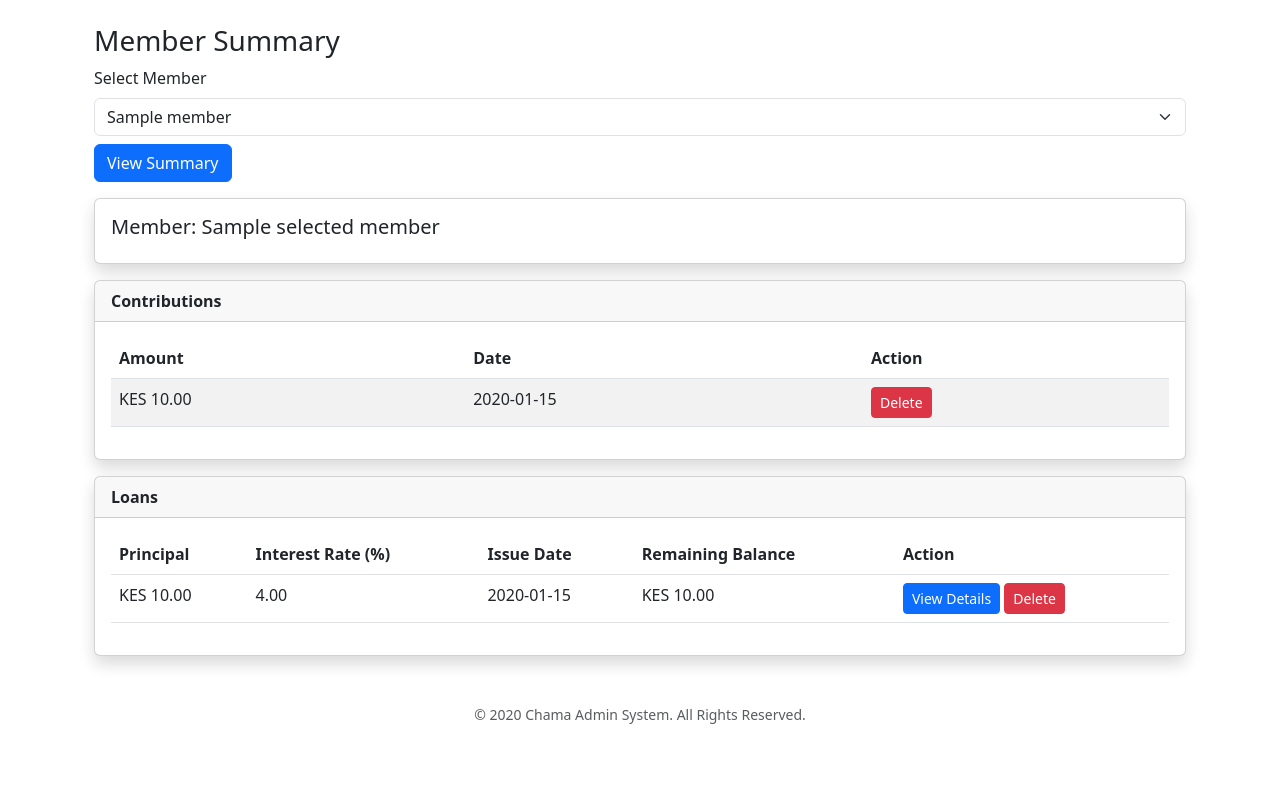
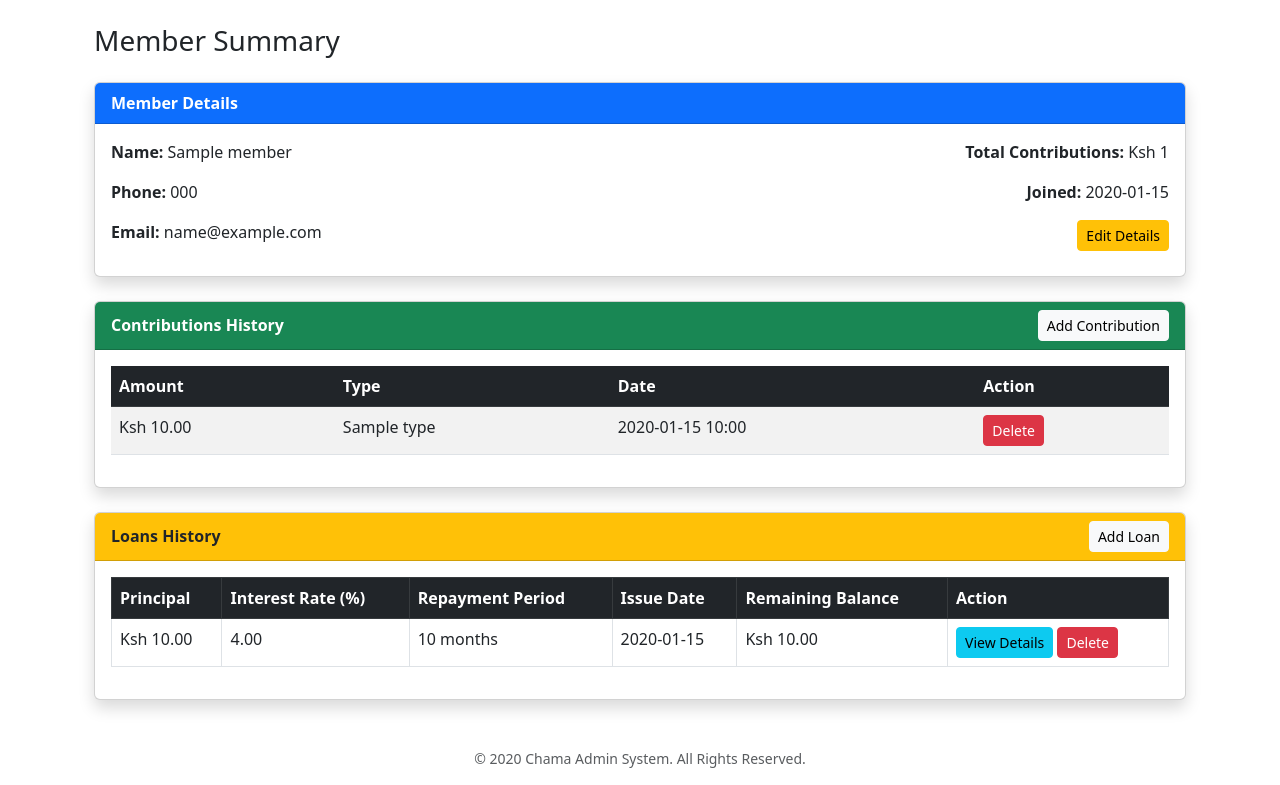
Before and after one commit to mubeakungu/chama-app, a Flask app: template templates/member_summary.html in a window 1280 px wide. Shown: the part 56-841 px from the top of the page. Before the commit the page ends 780 px from the top, so only its background shows below. Run offline with Flask 3, Linux system fonts and the light colour scheme; the template is opened without the code that fills it: most values are stand-ins (such as "Sample title", 1, 10 or a date in 2020); parts of the project's set-up code (start-up, migrations or seed data) failed here and were passed over.

Commit message:
Update member_summary.html

```diff
--- a/templates/member_summary.html
+++ b/templates/member_summary.html
@@ -1,35 +1,43 @@
 {% extends "base.html" %}
+
+{% block title %}Member Summary - Chama Management{% endblock %}
+
 {% block content %}
 
 <div class="container mt-4">
 
-<h3>Member Summary</h3>
+    <h3 class="mb-4">Member Summary</h3>
 
-<form action="{{ url_for('member_summary', member_id=member.id) }}" method="POST" class="mb-3">
-    <label for="member_id" class="form-label">Select Member</label>
-    <select name="member_id" id="member_id" class="form-select" required>
-        <option value="">-- Select a member --</option>
-        {% for member in members %}
-        <option value="{{ member.id }}" {% if selected_member and selected_member.id == member.id %}selected{% endif %}>{{ member.name }}</option>
-        {% endfor %}
-    </select>
-    <button type="submit" class="btn btn-primary mt-2">View Summary</button>
-</form>
-
-{% if selected_member %}
-<div class="card shadow mb-3">
+    <div class="card shadow mb-4">
+        <div class="card-header bg-primary text-white fw-bold">Member Details</div>
         <div class="card-body">
-        <h5>Member: {{ selected_member.name }}</h5>
+            <div class="row">
+                <div class="col-md-6">
+                    <p><strong>Name:</strong> {{ member.name }}</p>
+                    <p><strong>Phone:</strong> {{ member.phone }}</p>
+                    <p><strong>Email:</strong> {{ member.email }}</p>
+                </div>
+                <div class="col-md-6 text-md-end">
+                    <p><strong>Total Contributions:</strong> Ksh {{ total_contributions | round(2) }}</p>
+                    <p><strong>Joined:</strong> {{ member.join_date.strftime('%Y-%m-%d') }}</p>
+                    <a href="{{ url_for('edit_member', member_id=member.id) }}" class="btn btn-warning btn-sm">Edit Details</a>
+                </div>
+            </div>
         </div>
     </div>
 
-<div class="card shadow mb-3">
-    <div class="card-header fw-bold">Contributions</div>
+    <div class="card shadow mb-4">
+        <div class="card-header bg-success text-white fw-bold d-flex justify-content-between align-items-center">
+            Contributions History
+            <a href="{{ url_for('add_contribution') }}" class="btn btn-light btn-sm">Add Contribution</a>
+        </div>
         <div class="card-body">
-        <table class="table table-striped">
-            <thead>
+            {% if contributions %}
+            <table class="table table-striped table-hover">
+                <thead class="table-dark">
                     <tr>
                         <th>Amount</th>
+                        <th>Type</th>
                         <th>Date</th>
                         <th>Action</th>
                     </tr>
@@ -37,28 +45,35 @@
                 <tbody>
                     {% for c in contributions %}
                     <tr>
-                    <td>KES {{ "%.2f"|format(c.amount) }}</td>
-                    <td>{{ c.date.strftime('%Y-%m-%d') }}</td>
+                        <td>Ksh {{ "%.2f"|format(c.amount) }}</td>
+                        <td>{{ c.type }}</td>
+                        <td>{{ c.date.strftime('%Y-%m-%d %H:%M') }}</td>
                         <td>
-                        <a href="{{ url_for('delete_contribution', contribution_id=c.id, member_id=selected_member.id) }}" class="btn btn-danger btn-sm" onclick="return confirm('Are you sure you want to delete this contribution?');">Delete</a>
+                            <a href="{{ url_for('delete_contribution', contribution_id=c.id, member_id=member.id) }}" class="btn btn-danger btn-sm" onclick="return confirm('Are you sure you want to delete this contribution?');">Delete</a>
                         </td>
                     </tr>
-                {% else %}
-                <tr><td colspan="3">No contributions found.</td></tr>
                     {% endfor %}
                 </tbody>
             </table>
+            {% else %}
+            <p class="text-muted text-center">No contributions found for this member.</p>
+            {% endif %}
         </div>
     </div>
 
-<div class="card shadow">
-    <div class="card-header fw-bold">Loans</div>
+    <div class="card shadow mb-4">
+        <div class="card-header bg-warning text-dark fw-bold d-flex justify-content-between align-items-center">
+            Loans History
+            <a href="{{ url_for('add_loan') }}" class="btn btn-light btn-sm">Add Loan</a>
+        </div>
         <div class="card-body">
-        <table class="table">
-            <thead>
+            {% if loans %}
+            <table class="table table-bordered table-hover">
+                <thead class="table-dark">
                     <tr>
                         <th>Principal</th>
                         <th>Interest Rate (%)</th>
+                        <th>Repayment Period</th>
                         <th>Issue Date</th>
                         <th>Remaining Balance</th>
                         <th>Action</th>
@@ -67,23 +82,25 @@
                 <tbody>
                     {% for loan in loans %}
                     <tr>
-                    <td>KES {{ "%.2f"|format(loan.principal) }}</td>
+                        <td>Ksh {{ "%.2f"|format(loan.principal) }}</td>
                         <td>{{ "%.2f"|format(loan.interest_rate) }}</td>
+                        <td>{{ loan.repayment_period }} months</td>
                         <td>{{ loan.issue_date.strftime('%Y-%m-%d') }}</td>
-                    <td>KES {{ "%.2f"|format(loan.remaining_balance) }}</td>
+                        <td>Ksh {{ "%.2f"|format(loan.remaining_balance) }}</td>
                         <td>
-                        <a href="{{ url_for('loan_details', loan_id=loan.id) }}" class="btn btn-primary btn-sm">View Details</a>
-                        <a href="{{ url_for('delete_loan', loan_id=loan.id, member_id=selected_member.id) }}" class="btn btn-danger btn-sm" onclick="return confirm('Are you sure you want to delete this loan?');">Delete</a>
+                            <a href="{{ url_for('loan_details', loan_id=loan.id) }}" class="btn btn-info btn-sm">View Details</a>
+                            <a href="{{ url_for('delete_loan', loan_id=loan.id) }}" class="btn btn-danger btn-sm" onclick="return confirm('Are you sure you want to delete this loan?');">Delete</a>
                         </td>
                     </tr>
-                {% else %}
-                <tr><td colspan="5">No loans found.</td></tr>
                     {% endfor %}
                 </tbody>
             </table>
+            {% else %}
+            <p class="text-muted text-center">No loans found for this member.</p>
+            {% endif %}
         </div>
     </div>
-{% endif %}
 
 </div>
+
 {% endblock %}
```
Lines whose indentation alone changed are shown as unchanged.
